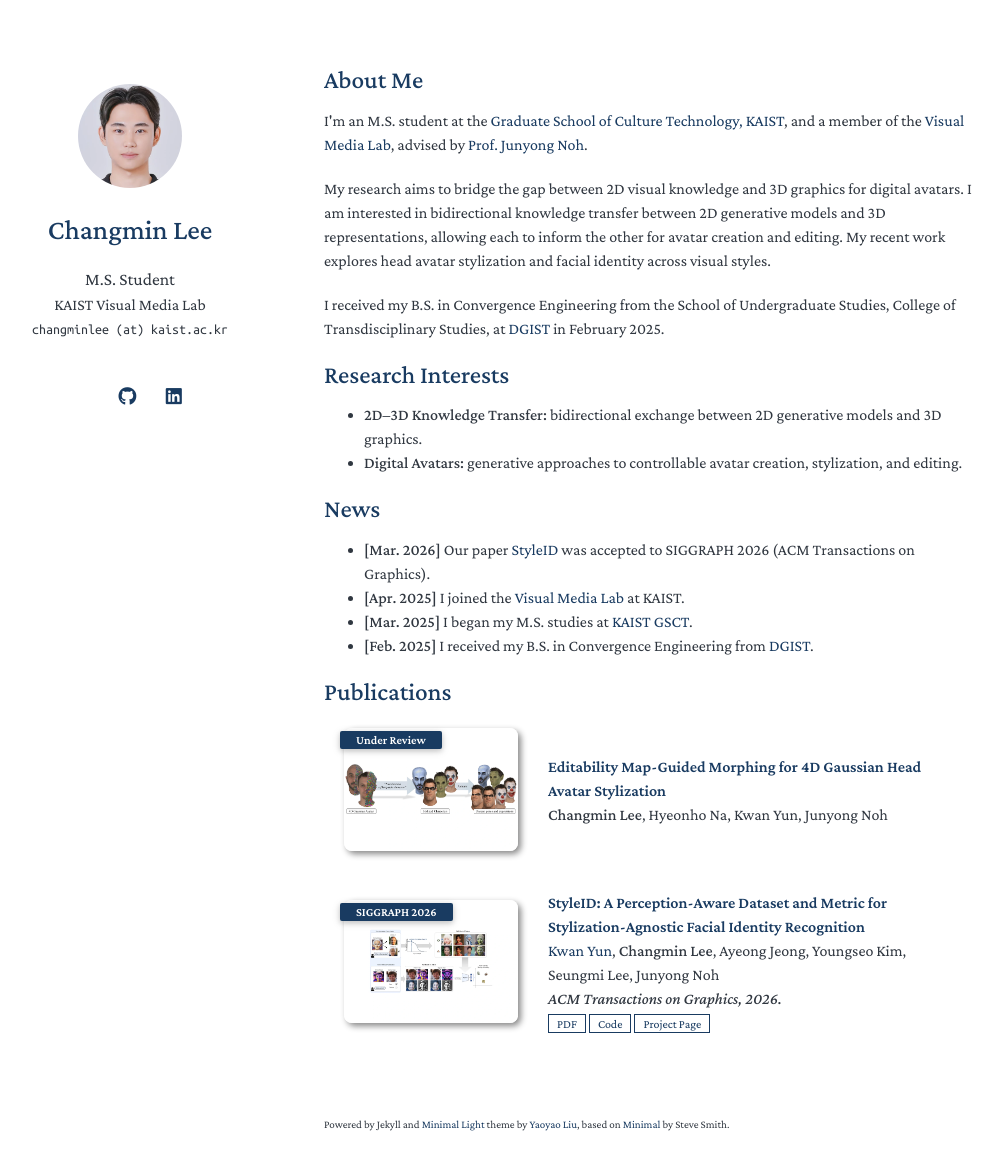
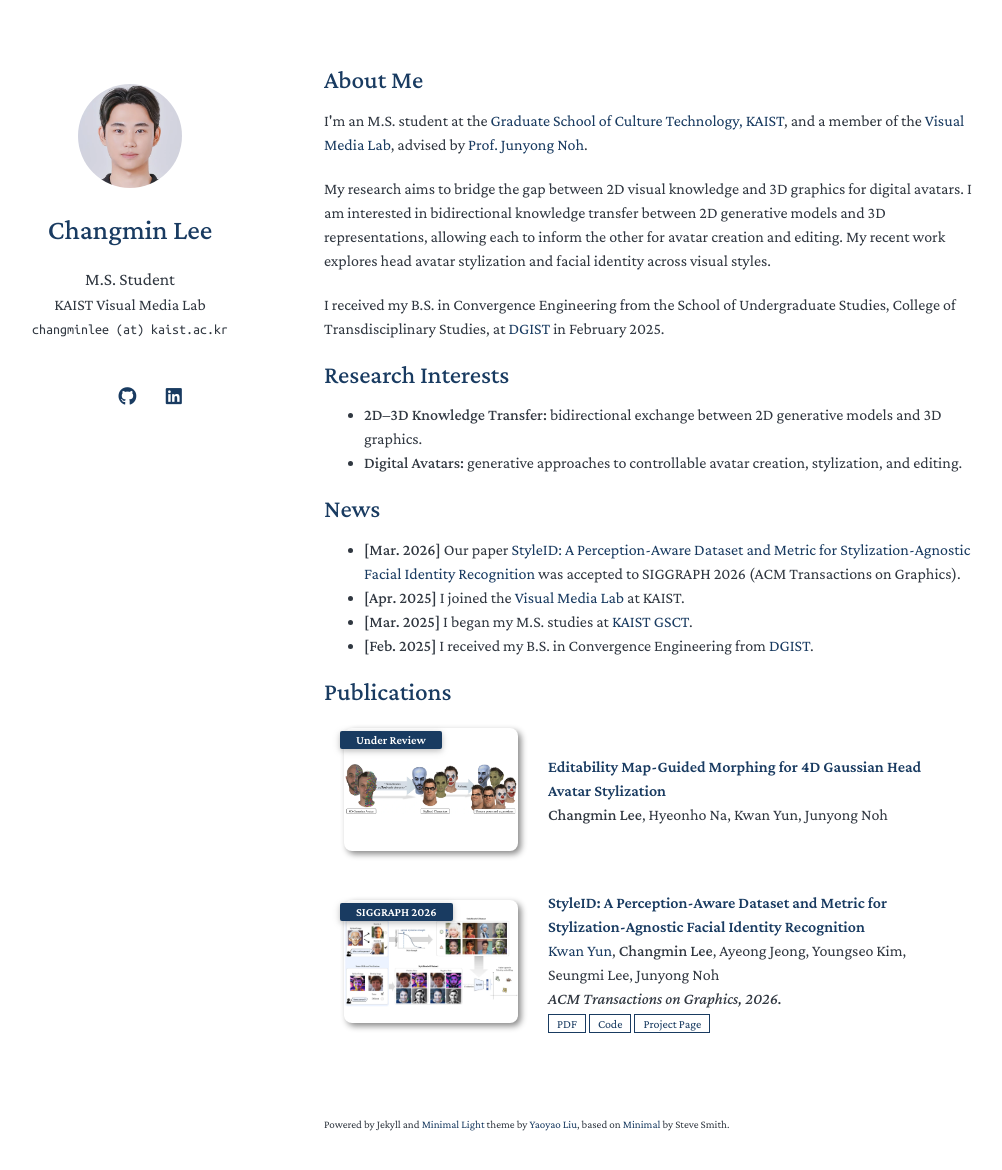
Before and after one commit to iamchangminlee/iamchangminlee.github.io, a Jekyll site: the page built from index.md, in a window 1280 px wide and 1205 px high. Shown: the top 1170 px of the window, without its empty margins (146-1148 px from the left). Built offline with Jekyll 4.4.1, drawn with Linux system fonts in a browser that asks for light colours; a style sheet for code colours, icons or effects is not loaded.

Commit message:
Expand publication figures across each row and show full StyleID news title

```diff
--- a/_includes/publications.md
+++ b/_includes/publications.md
@@ -6,10 +6,12 @@
 {% for link in site.data.publications.main %}
 
 <li>
-<div class="pub-row">
+<div class="pub-row"{% if link.image_ratio %} style="--preview-ratio: {{ link.image_ratio }}"{% endif %}>
   <div class="col-sm-3 abbr" style="position: relative;padding-right: 15px;padding-left: 15px;">
     {% if link.image %}
-    <img src="{{ link.image }}" class="teaser img-fluid z-depth-1" alt="{{ link.title }}" style="width=100;height=40%">
+    <button class="teaser teaser-trigger" type="button" aria-expanded="false" aria-controls="figure-preview-{{ forloop.index }}" aria-label="Enlarge figure for {{ link.title }}" title="Enlarge figure">
+      <img src="{{ link.image }}" alt="{{ link.title }}">
+    </button>
     {% if link.conference_short %}
     <abbr class="badge">{{ link.conference_short }}</abbr>
     {% endif %}
@@ -41,6 +43,9 @@
       {% endif %}
     </div>
   </div>
+  <button class="teaser-preview" id="figure-preview-{{ forloop.index }}" type="button" aria-label="Restore publication details for {{ link.title }}" hidden>
+    <img src="{{ link.image }}" data-full-src="{{ link.image_full | default: link.image }}" alt="{{ link.title }} — enlarged figure">
+  </button>
 </div>
 </li>
 <br>
--- a/_layouts/homepage.html
+++ b/_layouts/homepage.html
@@ -35,6 +35,7 @@
     {% endif %}
 
     <link rel="stylesheet" href="./assets/css/palette.css">
+    <link rel="stylesheet" href="./assets/css/thumbnails.css">
   </head>
   <body>
     <div class="wrapper">
@@ -110,6 +111,7 @@
       </footer>
     </div>
     <script src="{{ "/assets/js/scale.fix.js" | relative_url }}"></script>
+    <script src="./assets/js/thumbnail-preview.js" defer></script>
     {% if site.google_analytics %}
     <script>
       (function(i,s,o,g,r,a,m){i['GoogleAnalyticsObject']=r;i[r]=i[r]||function(){
--- /dev/null
+++ b/assets/css/thumbnails.css
@@ -0,0 +1,78 @@
+.publications .pub-row {
+  position: relative;
+}
+
+.publications ol.bibliography li .abbr {
+  min-width: 0;
+}
+
+.publications ol.bibliography li .teaser-trigger {
+  display: block;
+  max-width: 100%;
+  padding: 0;
+  border: 0;
+  overflow: hidden;
+  background: var(--personal-paper);
+  cursor: zoom-in;
+}
+
+.teaser-trigger img {
+  display: block;
+  width: 100%;
+  height: 100%;
+  object-fit: contain;
+}
+
+.teaser-trigger:focus-visible,
+.teaser-preview:focus-visible {
+  outline: 2px solid var(--personal-navy);
+  outline-offset: 3px;
+}
+
+.publications .pub-row.is-previewing {
+  width: 100%;
+  min-height: 8.5rem;
+  aspect-ratio: var(--preview-ratio, 2 / 1);
+}
+
+.pub-row.is-previewing > .abbr,
+.pub-row.is-previewing > .col-sm-9 {
+  display: none;
+}
+
+.teaser-preview {
+  position: absolute;
+  inset: 5px 15px 5px 20px;
+  z-index: 1;
+  padding: 0;
+  border: 0;
+  overflow: hidden;
+  border-radius: 8px;
+  background: var(--personal-paper);
+  box-shadow: 3px 3px 6px #888;
+  animation: reveal-figure 180ms ease-out;
+  transform-origin: left center;
+  cursor: zoom-out;
+}
+
+.teaser-preview[hidden] {
+  display: none;
+}
+
+.teaser-preview > img {
+  display: block;
+  width: 100%;
+  height: 100%;
+  object-fit: contain;
+}
+
+@keyframes reveal-figure {
+  from { opacity: 0; transform: scale(0.28); }
+  to { opacity: 1; transform: scale(1); }
+}
+
+@media (prefers-reduced-motion: reduce) {
+  .teaser-preview {
+    animation: none;
+  }
+}
--- /dev/null
+++ b/assets/js/thumbnail-preview.js
@@ -0,0 +1,64 @@
+(() => {
+  const hoverPointer = window.matchMedia('(hover: hover) and (pointer: fine)');
+  const previews = [];
+
+  for (const row of document.querySelectorAll('.pub-row')) {
+    const trigger = row.querySelector('.teaser-trigger');
+    const panel = row.querySelector('.teaser-preview');
+    const image = panel?.querySelector('img');
+    if (!trigger || !panel || !image) continue;
+
+    let dismissed = false;
+    let fullImageRequested = false;
+
+    const close = (restoreFocus = false, suppressHover = false) => {
+      row.classList.remove('is-previewing');
+      panel.hidden = true;
+      trigger.setAttribute('aria-expanded', 'false');
+      dismissed = suppressHover && row.matches(':hover');
+      if (restoreFocus) trigger.focus({ preventScroll: true });
+    };
+
+    const open = (moveFocus = false) => {
+      dismissed = false;
+      panel.hidden = false;
+      if (moveFocus || row.contains(document.activeElement)) {
+        panel.focus({ preventScroll: true });
+      }
+      row.classList.add('is-previewing');
+      trigger.setAttribute('aria-expanded', 'true');
+
+      if (!fullImageRequested && image.dataset.fullSrc) {
+        fullImageRequested = true;
+        const fullImage = new Image();
+        fullImage.addEventListener('load', () => { image.src = fullImage.src; });
+        fullImage.addEventListener('error', () => { fullImageRequested = false; });
+        fullImage.src = image.dataset.fullSrc;
+      }
+    };
+
+    trigger.addEventListener('pointerenter', (event) => {
+      if (hoverPointer.matches && event.pointerType === 'mouse' && !dismissed) open();
+    });
+    trigger.addEventListener('click', () => open(true));
+    panel.addEventListener('click', () => close(true, true));
+    row.addEventListener('pointerleave', (event) => {
+      dismissed = false;
+      if (event.pointerType === 'mouse') close(panel === document.activeElement);
+    });
+    row.addEventListener('focusout', (event) => {
+      if (panel.hidden) return;
+      if (!(event.relatedTarget instanceof Node && row.contains(event.relatedTarget))) {
+        close(false, row.matches(':hover'));
+      }
+    });
+    previews.push({ panel, close });
+  }
+
+  document.addEventListener('keydown', (event) => {
+    if (event.key !== 'Escape') return;
+    for (const { panel, close } of previews) {
+      if (!panel.hidden) close(panel.contains(document.activeElement), true);
+    }
+  });
+})();
--- a/index.md
+++ b/index.md
@@ -20,7 +20,7 @@
 <h2 id="news">News</h2>
 
 <ul>
-  <li><strong>[Mar. 2026]</strong> Our paper <a href="https://kwanyun.github.io/StyleID_page/">StyleID</a> was accepted to SIGGRAPH 2026 (ACM Transactions on Graphics).</li>
+  <li><strong>[Mar. 2026]</strong> Our paper <a href="https://kwanyun.github.io/StyleID_page/">StyleID: A Perception-Aware Dataset and Metric for Stylization-Agnostic Facial Identity Recognition</a> was accepted to SIGGRAPH 2026 (ACM Transactions on Graphics).</li>
   <li><strong>[Apr. 2025]</strong> I joined the <a href="https://vml.kaist.ac.kr/">Visual Media Lab</a> at KAIST.</li>
   <li><strong>[Mar. 2025]</strong> I began my M.S. studies at <a href="https://ct.kaist.ac.kr/">KAIST GSCT</a>.</li>
   <li><strong>[Feb. 2025]</strong> I received my B.S. in Convergence Engineering from <a href="https://www.dgist.ac.kr/eng/">DGIST</a>.</li>
```
Also changed, not shown: DESIGN.md (+4 -4 lines), THIRD_PARTY_NOTICES.md (+1 -1 lines), _data/publications.yml (+6 -2 lines), README.md, assets/img/emms-full.webp (added), assets/img/styleid-full.webp (added).
